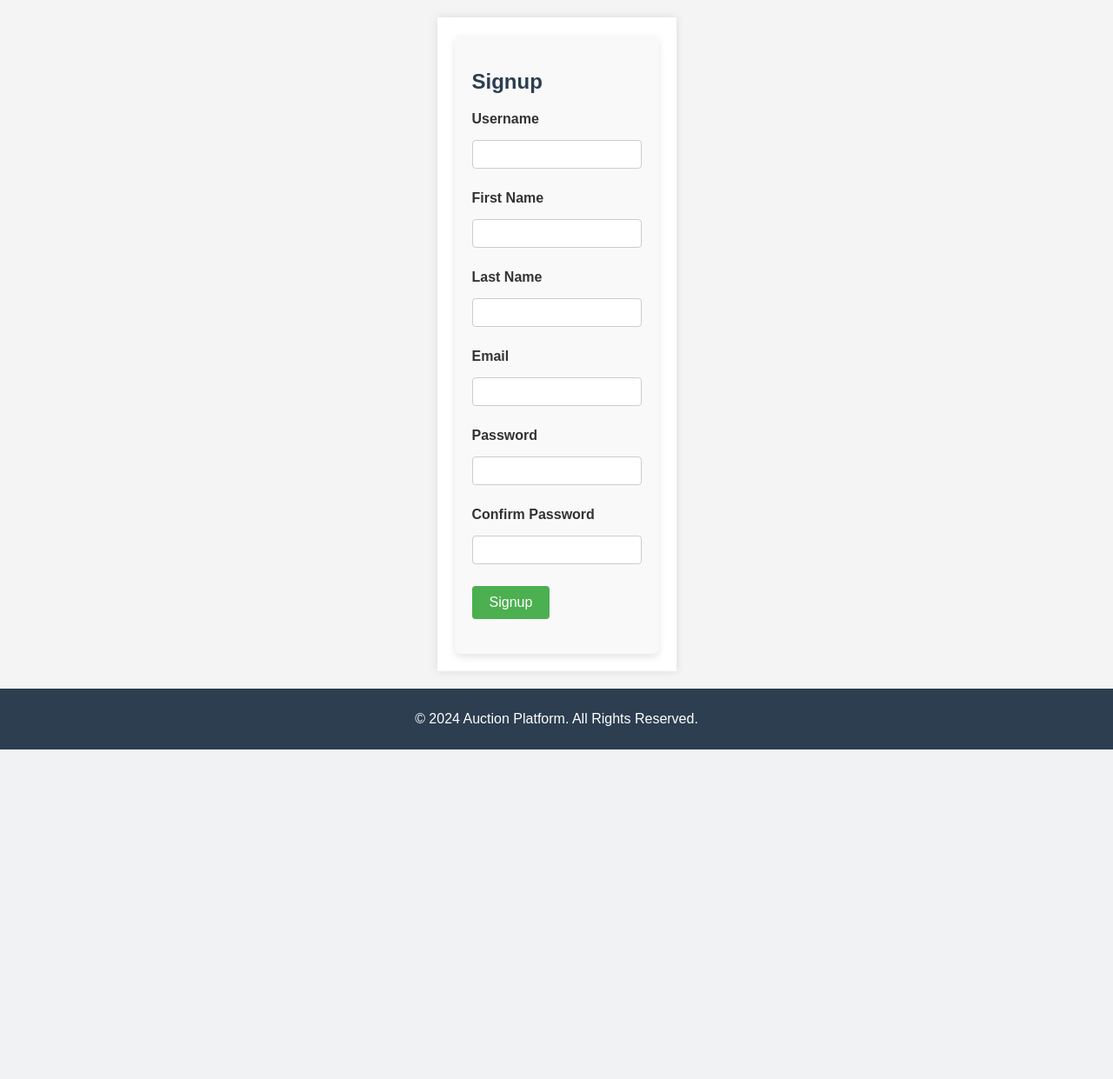
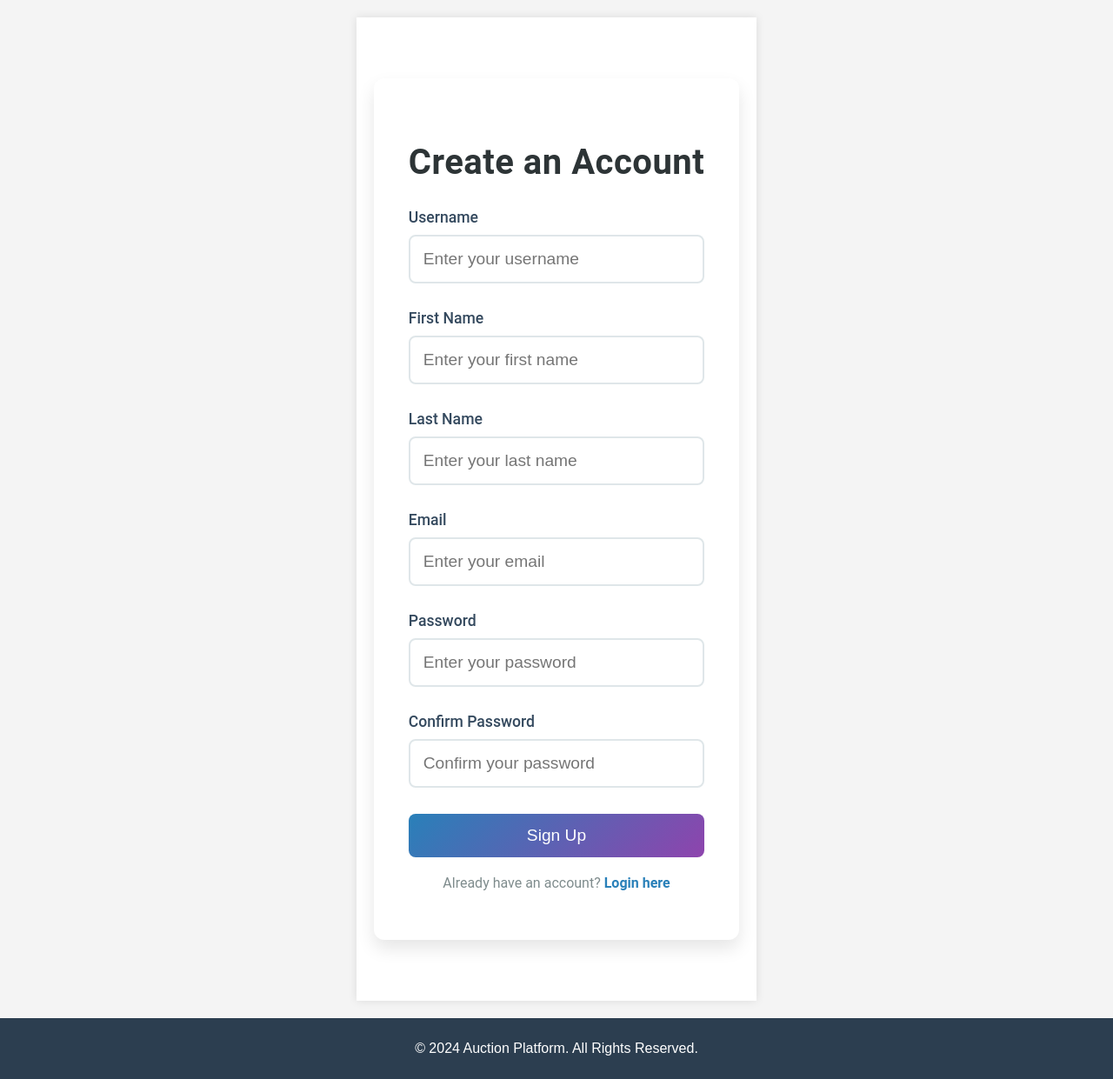
Before and after one commit to VismayaVU/online-auction-system, a Django app: page /signup/ in a window 1280 px wide. Shown: the part 48-1289 px from the top of the page at 87% size. Before the commit the page ends 910 px from the top, so only its background shows below. Run offline with Django 5.2, Linux system fonts and the light colour scheme.

Commit message:
Finishing touches to signup.html

```diff
--- a/auction_platform/auction/templates/auction/signup.html
+++ b/auction_platform/auction/templates/auction/signup.html
@@ -1,35 +1,80 @@
 {% extends 'base.html' %}
 
 {% block content %}
-    <div class="form-container">
-        <h2>Signup</h2>
-        <form method="POST">
+  <div style="max-width: 450px; margin: 50px auto; padding: 40px; background: #ffffff; border-radius: 12px; box-shadow: 0 10px 20px rgba(0, 0, 0, 0.1); font-family: 'Roboto', sans-serif;">
+
+    <!-- Title -->
+    <h2 style="font-size: 2.5rem; color: #2d3436; text-align: center; font-weight: 700; margin-bottom: 30px; letter-spacing: 0.5px;">
+      Create an Account
+    </h2>
+
+    <form method="POST" style="display: flex; flex-direction: column; gap: 20px;">
       {% csrf_token %}
-            <div class="form-group">
-                <label for="id_username">Username</label>
-                <input type="text" name="username" id="id_username" required>
+
+      <!-- Username Field -->
+      <div style="display: flex; flex-direction: column;">
+        <label for="id_username" style="font-size: 1.1rem; color: #34495e; font-weight: 500;">Username</label>
+        <input type="text" name="username" id="id_username" required placeholder="Enter your username" style="padding: 15px; font-size: 1.2rem; border-radius: 8px; border: 2px solid #dfe6e9; transition: border 0.3s ease-in-out; outline: none;">
       </div>
-            <div class="form-group">
-                <label for="id_first_name">First Name</label>
-                <input type="text" name="first_name" id="id_first_name" required>
+
+      <!-- First Name Field -->
+      <div style="display: flex; flex-direction: column;">
+        <label for="id_first_name" style="font-size: 1.1rem; color: #34495e; font-weight: 500;">First Name</label>
+        <input type="text" name="first_name" id="id_first_name" required placeholder="Enter your first name" style="padding: 15px; font-size: 1.2rem; border-radius: 8px; border: 2px solid #dfe6e9; transition: border 0.3s ease-in-out; outline: none;">
       </div>
-            <div class="form-group">
-                <label for="id_last_name">Last Name</label>
-                <input type="text" name="last_name" id="id_last_name" required>
+
+      <!-- Last Name Field -->
+      <div style="display: flex; flex-direction: column;">
+        <label for="id_last_name" style="font-size: 1.1rem; color: #34495e; font-weight: 500;">Last Name</label>
+        <input type="text" name="last_name" id="id_last_name" required placeholder="Enter your last name" style="padding: 15px; font-size: 1.2rem; border-radius: 8px; border: 2px solid #dfe6e9; transition: border 0.3s ease-in-out; outline: none;">
       </div>
-            <div class="form-group">
-                <label for="id_email">Email</label>
-                <input type="email" name="email" id="id_email" required>
+
+      <!-- Email Field -->
+      <div style="display: flex; flex-direction: column;">
+        <label for="id_email" style="font-size: 1.1rem; color: #34495e; font-weight: 500;">Email</label>
+        <input type="email" name="email" id="id_email" required placeholder="Enter your email" style="padding: 15px; font-size: 1.2rem; border-radius: 8px; border: 2px solid #dfe6e9; transition: border 0.3s ease-in-out; outline: none;">
       </div>
-            <div class="form-group">
-                <label for="id_password1">Password</label>
-                <input type="password" name="password1" id="id_password1" required>
+
+      <!-- Password Field -->
+      <div style="display: flex; flex-direction: column;">
+        <label for="id_password1" style="font-size: 1.1rem; color: #34495e; font-weight: 500;">Password</label>
+        <input type="password" name="password1" id="id_password1" required placeholder="Enter your password" style="padding: 15px; font-size: 1.2rem; border-radius: 8px; border: 2px solid #dfe6e9; transition: border 0.3s ease-in-out; outline: none;">
       </div>
-            <div class="form-group">
-                <label for="id_password2">Confirm Password</label>
-                <input type="password" name="password2" id="id_password2" required>
+
+      <!-- Confirm Password Field -->
+      <div style="display: flex; flex-direction: column;">
+        <label for="id_password2" style="font-size: 1.1rem; color: #34495e; font-weight: 500;">Confirm Password</label>
+        <input type="password" name="password2" id="id_password2" required placeholder="Confirm your password" style="padding: 15px; font-size: 1.2rem; border-radius: 8px; border: 2px solid #dfe6e9; transition: border 0.3s ease-in-out; outline: none;">
       </div>
-            <button type="submit" class="btn">Signup</button>
+
+      <!-- Submit Button -->
+      <button type="submit" style="background: linear-gradient(135deg, #2980b9, #8e44ad); color: white; padding: 14px 30px; font-size: 1.2rem; font-weight: 500; border: none; border-radius: 8px; cursor: pointer; transition: transform 0.2s ease-in-out; width: 100%;">Sign Up</button>
     </form>
+
+    <!-- Login Link -->
+    <p style="text-align: center; margin-top: 20px; font-size: 1rem; color: #7f8c8d;">
+      Already have an account? <a href="{% url 'user_login' %}" style="color: #2980b9; text-decoration: none; font-weight: 600;">Login here</a>
+    </p>
   </div>
+
+  <!-- Adding Hover Effects -->
+  <script>
+    document.querySelectorAll('input').forEach(input => {
+      input.addEventListener('focus', function() {
+        this.style.borderColor = '#3498db';
+      });
+      input.addEventListener('blur', function() {
+        this.style.borderColor = '#dfe6e9';
+      });
+    });
+
+    // Add hover effect to the signup button
+    const signupButton = document.querySelector('button[type="submit"]');
+    signupButton.addEventListener('mouseenter', function() {
+      this.style.transform = 'scale(1.05)';
+    });
+    signupButton.addEventListener('mouseleave', function() {
+      this.style.transform = 'scale(1)';
+    });
+  </script>
 {% endblock %}
```
Lines whose indentation alone changed are shown as unchanged.
